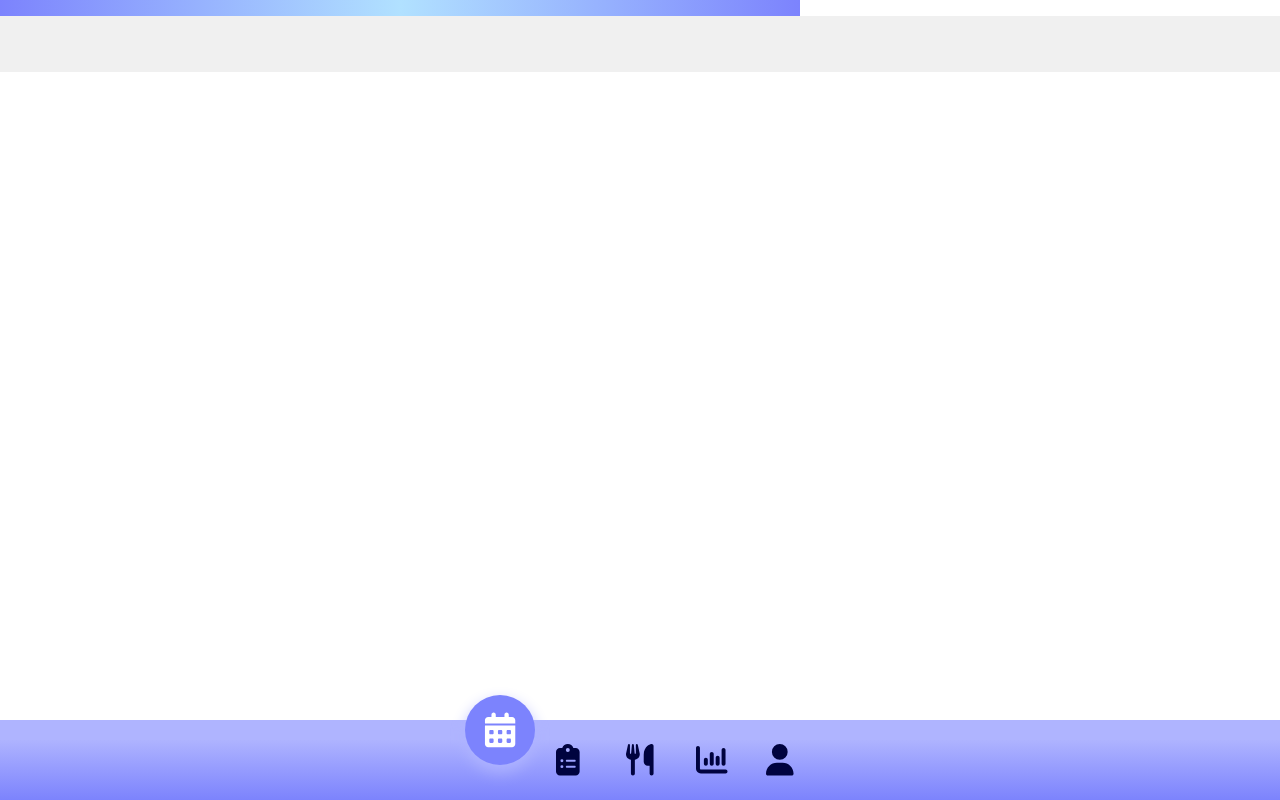
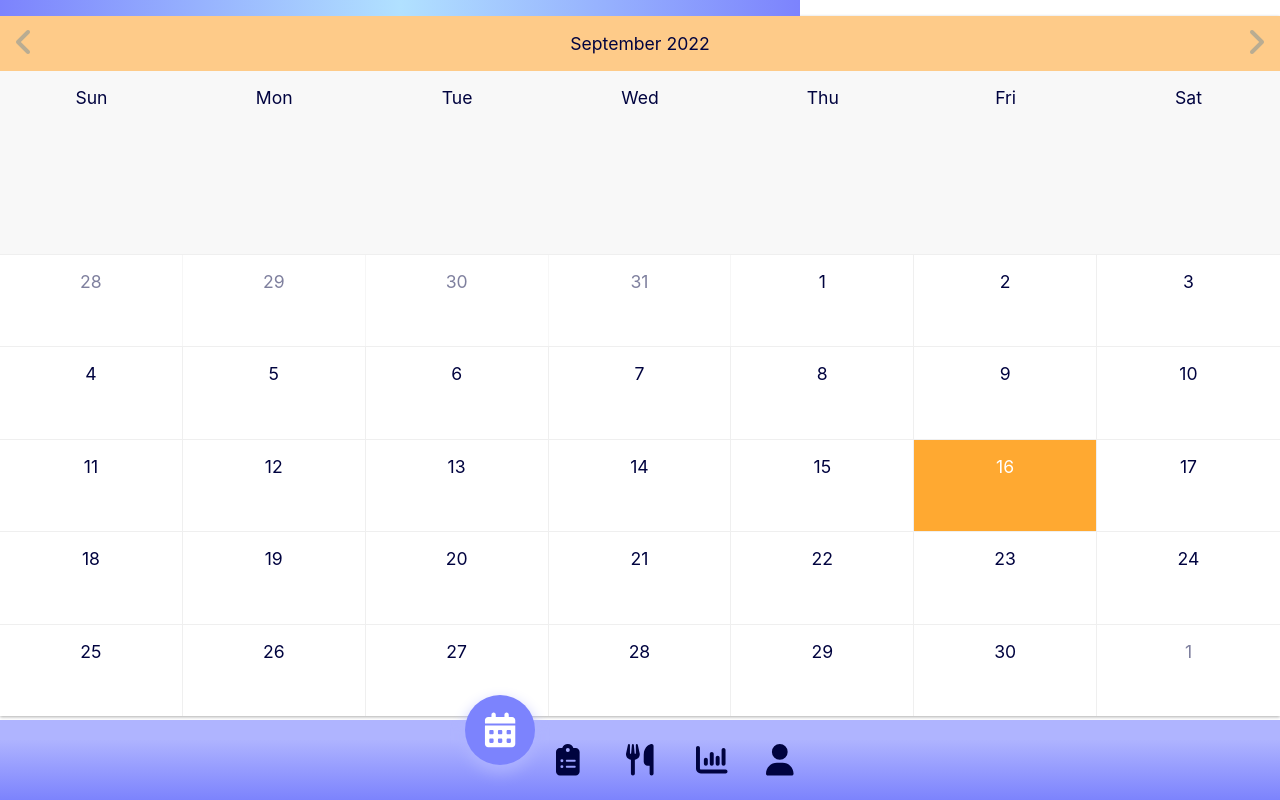
Before and after one commit to hallov012/Ease-EasyLose, a React (Create React App) app in the folder frontend/: page /calendar in a window 1280 px wide. Built offline with nearby package versions, Linux system fonts and the light colour scheme; a web font is replaced by a local one.

Commit message:
FEAT: Feat CalendarMainPage template

```diff
--- a/frontend/package.json
+++ b/frontend/package.json
@@ -18,6 +18,7 @@
     "animejs": "^3.2.1",
     "apexcharts": "^3.35.5",
     "axios": "^0.27.2",
+    "date-fns": "^2.29.3",
     "dayjs": "^1.11.5",
     "jquery": "^3.6.1",
     "moment": "^2.29.4",
--- /dev/null
+++ b/frontend/src/components/CalendarPage/CalendarMainPage.css
@@ -0,0 +1,101 @@
+/* * {
+  padding: 0;
+  margin: 0;
+  color: #333;
+  font-family: "Source Sans Pro", sans-serif;
+  box-sizing: border-box;
+} */
+
+.my-calendar-container {
+  margin-top: 2vh;
+}
+.my-calendar {
+  box-shadow: 0 1px 3px #aeaeae;
+  width: 100vw;
+}
+.my-calendar .my-calendar-header {
+  display: flex;
+  justify-content: space-between;
+  align-items: center;
+  padding: 0.5rem;
+  background-color: #fecb89;
+}
+.my-calendar .my-calendar-header span {
+  display: flex;
+  justify-content: space-between;
+  align-items: center;
+  padding: 0.5rem;
+  background-color: transparent;
+}
+.my-calendar .my-calendar-header .icon {
+  color: #b9ac92;
+}
+.my-calendar .my-calendar-header button {
+  background: none;
+  border: none;
+  font-size: 2rem;
+  color: #fff;
+  cursor: pointer;
+  outline: none;
+}
+.my-calendar .my-calendar-body {
+  background-color: #fff;
+}
+.my-calendar .my-calendar-body .week {
+  display: flex;
+  flex-wrap: wrap;
+}
+.my-calendar .my-calendar-body .week:not(:first-of-type) {
+  border-top: 1px solid #efefef;
+}
+.my-calendar .my-calendar-body .week.day-labels {
+  background: #f8f8f8;
+  height: calc(100vw / 7);
+}
+.my-calendar .my-calendar-body .day {
+  width: calc(100% / 7);
+  flex-basis: calc(100% / 7);
+  padding: 1rem 0.5rem;
+  text-align: center;
+  cursor: default;
+  transition: 250ms;
+  height: calc(80vh / 7);
+}
+.my-calendar .my-calendar-body .week:not(.day-labels) .day:not(:last-of-type) {
+  border-right: 1px solid #efefef;
+}
+.my-calendar .my-calendar-body .week:not(.day-labels) .day {
+  cursor: pointer;
+}
+.my-calendar .my-calendar-body .week:not(.day-labels) .day:hover {
+  background: #fbe6d4;
+  color: #b9ac92;
+}
+.my-calendar .my-calendar-body .week:not(.day-labels) .day.is-selected {
+  background-color: #ffa931;
+  color: #fff;
+}
+.my-calendar .my-calendar-body .week:not(.day-labels) .day.is-today {
+  font-weight: bold;
+  background: #fecb89;
+  color: #b9ac92;
+}
+.my-calendar
+  .my-calendar-body
+  .week:not(.day-labels)
+  .day.is-today.is-selected {
+  color: #fff;
+}
+.my-calendar
+  .my-calendar-body
+  .week:not(.day-labels)
+  .week:not(.day-labels)
+  .day:hover {
+  background-color: #f3f3f3;
+}
+.my-calendar .my-calendar-body .day[disabled],
+.my-calendar .my-calendar-body .day.disabled {
+  cursor: not-allowed !important;
+  background: inherit !important;
+  opacity: 0.5;
+}
--- /dev/null
+++ b/frontend/src/components/CalendarPage/CalendarMainPage.js
@@ -0,0 +1,128 @@
+import { useState } from "react";
+import "./CalendarMainPage.css";
+import {
+  addDays,
+  startOfMonth,
+  endOfMonth,
+  startOfWeek,
+  endOfWeek,
+  isSameMonth,
+  isSameDay,
+  addMonths,
+  format,
+  subMonths,
+} from "date-fns";
+
+function CalendarMainPage() {
+  const [currentMonth, setCurrentMonth] = useState(new Date());
+  const [selectedDate, setSelectedDate] = useState(new Date());
+
+  const prevMonth = () => {
+    setCurrentMonth(subMonths(currentMonth, 1));
+  };
+  const nextMonth = () => {
+    setCurrentMonth(addMonths(currentMonth, 1));
+  };
+  const onDateClick = (day) => {
+    setSelectedDate(day);
+  };
+  const renderHeader = () => {
+    const dateFormat = "MMMM yyyy";
+
+    return (
+      <>
+        <button onClick={(e) => prevMonth(e)}>
+          <div className="icon">
+            <i className="fas fa-angle-left"></i>
+          </div>
+        </button>
+
+        <span>{format(currentMonth, dateFormat)}</span>
+
+        <button onClick={(e) => nextMonth(e)}>
+          <div className="icon">
+            <i className="fas fa-angle-right"></i>
+          </div>
+        </button>
+      </>
+    );
+  };
+
+  const renderDays = () => {
+    const dateFormat = "EEE";
+    const days = [];
+
+    let startDate = startOfWeek(currentMonth);
+
+    for (let i = 0; i < 7; i++) {
+      days.push(
+        <div className="day" key={i}>
+          {format(addDays(startDate, i), dateFormat)}
+        </div>
+      );
+    }
+
+    return <div className="week day-labels">{days}</div>;
+  };
+
+  const renderCells = () => {
+    const monthStart = startOfMonth(currentMonth);
+    const monthEnd = endOfMonth(monthStart);
+    const startDate = startOfWeek(monthStart);
+    const endDate = endOfWeek(monthEnd);
+    const dateFormat = "d";
+    const rows = [];
+    let days = [];
+    let day = startDate;
+    let formattedDate = "";
+    while (day <= endDate) {
+      for (let i = 0; i < 7; i++) {
+        formattedDate = format(day, dateFormat);
+        const cloneDay = day;
+        days.push(
+          <div
+            className={`day ${
+              !isSameMonth(day, monthStart)
+                ? "disabled"
+                : isSameDay(day, selectedDate)
+                ? "is-selected"
+                : isSameDay(day, new Date())
+                ? "is-today"
+                : ""
+            } `}
+            key={day}
+            onClick={(e) => {
+              onDateClick(cloneDay);
+              // isDisabled(day.dateValue) ? null : selectDay(day.dateValue)
+            }}
+          >
+            <span className="number">{formattedDate}</span>
+          </div>
+        );
+        day = addDays(day, 1);
+      }
+      rows.push(
+        <div className="week" key={day}>
+          {days}
+        </div>
+      );
+      days = [];
+    }
+
+    return <>{rows}</>;
+  };
+
+  return (
+    <div className="my-calendar-container">
+      <div className="my-calendar">
+        <div className="my-calendar-header">{renderHeader()}</div>
+        <div className="my-calendar-body">
+          {renderDays()}
+          {renderCells()}
+        </div>
+      </div>
+    </div>
+  );
+}
+
+export default CalendarMainPage;
--- a/frontend/src/pages/CalendarPage.js
+++ b/frontend/src/pages/CalendarPage.js
@@ -1,15 +1,15 @@
-import TopNavDate from "../components/TopNav/TopNavDate"
+import { Route } from "react-router-dom";
+import CalendarMainPage from "../components/CalendarPage/CalendarMainPage";
+import TopNavDate from "../components/TopNav/TopNavDate";
 
 function CalendarPage() {
   return (
     <div>
-      <div id="top_nav_area">
-        {/* <TopNav text={"2022.09.15 (목)"} arrow={[0, 1]} /> */}
-        {/* <TopNavDate /> */}
-      </div>
-      <h1>Welcome to CalendarPage</h1>
+      <Route path="/calendar" exact>
+        <CalendarMainPage></CalendarMainPage>
+      </Route>
     </div>
-  )
+  );
 }
 
-export default CalendarPage
+export default CalendarPage;
```
Also changed, not shown: 1 other file (tests, documents, lock files or other folders).
